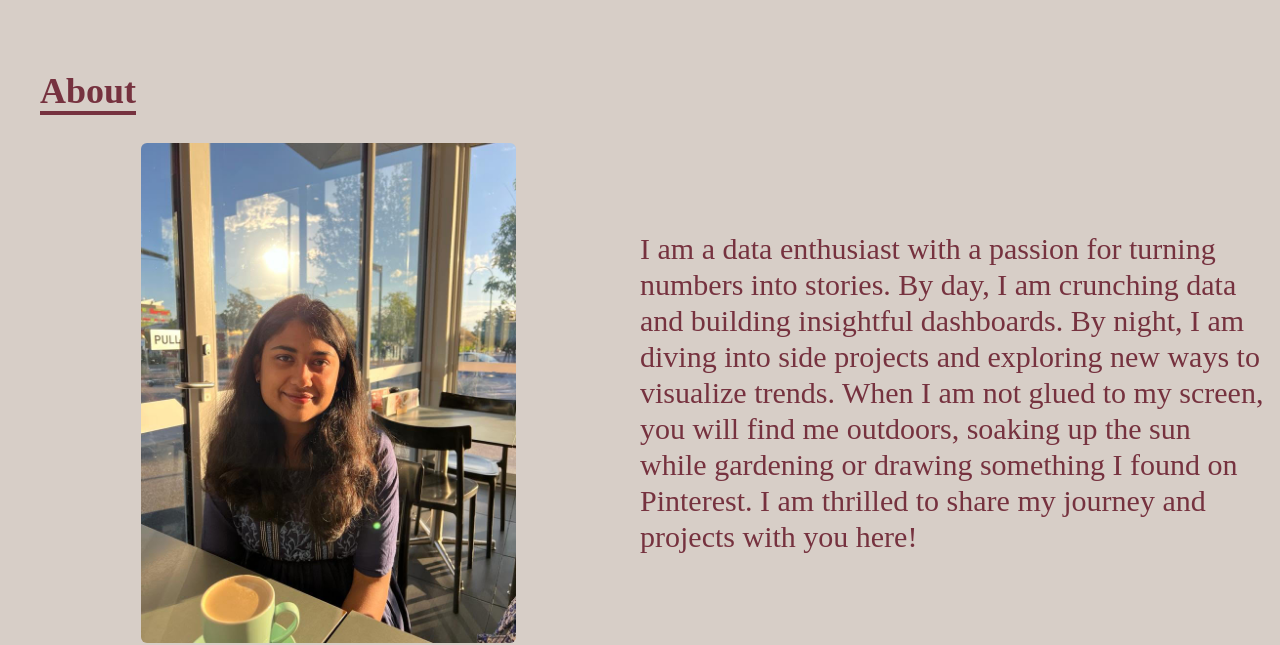
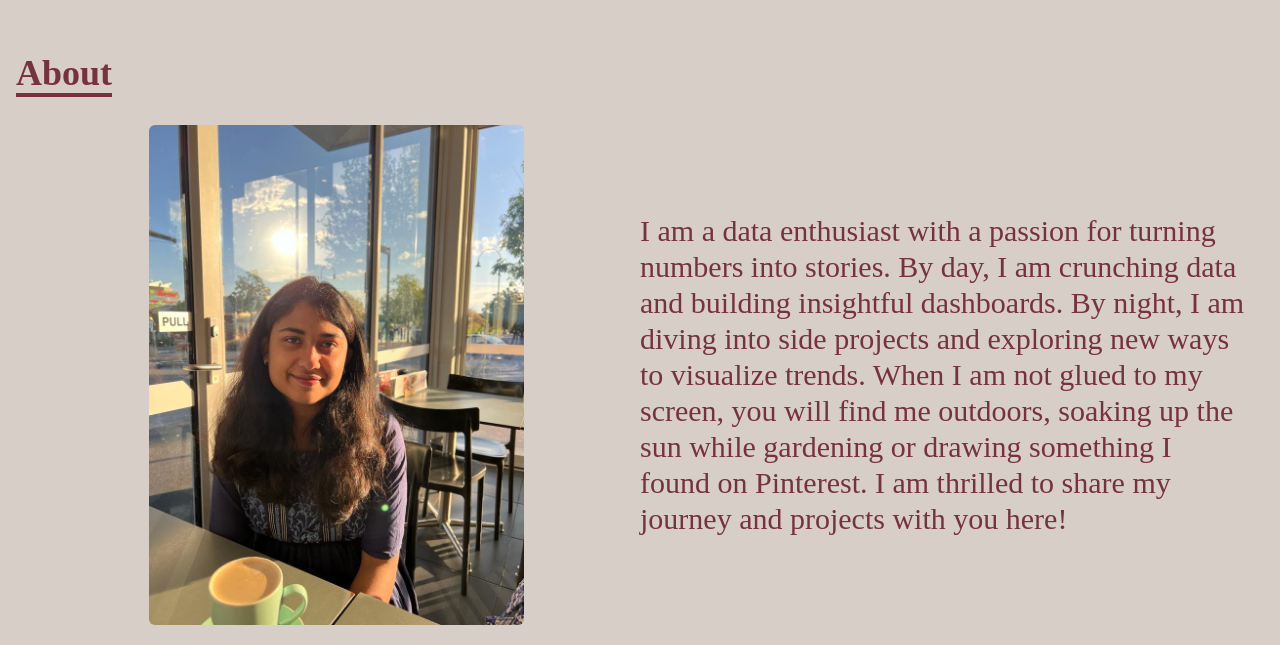
Before and after one commit to littlebravesri/srisainee.github.io, a React (Create React App) app: page / in a window 1280 px wide. Shown: the part 843-1488 px from the top of the page. Built offline with nearby package versions, Linux system fonts and the light colour scheme.

Commit message:
Image change and about section scroll

```diff
--- a/src/components/About.jsx
+++ b/src/components/About.jsx
@@ -3,10 +3,10 @@ import Me from '../assets/me.jpg';
 
 export const About = () => {
     return (
-        <div name='about' className='w-full h-screen bg-[#D7CEC7] text-[#76323f] '>
-            <div className='flex flex-col justify-center items-center w-full h-full'>
+        <div name='about' className=' bg-[#D7CEC7] text-[#76323f] '>
+            <div className='max-w-[1300px] mx-auto p-4 '>
                 <div className='max-w-[1200px] w-full grid grid-cols-2  gap-8'>
-                    <div className='pb-8 '>
+                    <div className='pb-8 pt-10 lg:pt-20'>
                         <p className='text-4xl font-semibold inline border-b-4 border-[#76323f]'>About</p>
                     </div>
                     <div></div>
--- a/src/components/Work.jsx
+++ b/src/components/Work.jsx
@@ -43,7 +43,7 @@ const Work = () => {
                       <FaGithub className='ml-2 lg:ml-3 ' />
                     </a>
                   }
-                  {item.tableau &&
+                   {item.tableau &&
                     <a href={item.tableau} target="_blank" rel="noopener noreferrer" className=' border-2 border-[#76323f]  px-4 lg:px-6 py-2 lg:py-3 flex items-center hover:bg-[#c09f80] hover:border-[#c09f80]'>
                       Tableau
                     </a>
```
Also changed, not shown: src/assets/projects/Datadisca.png.
